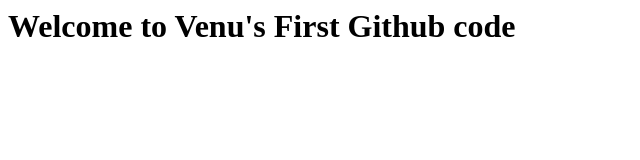
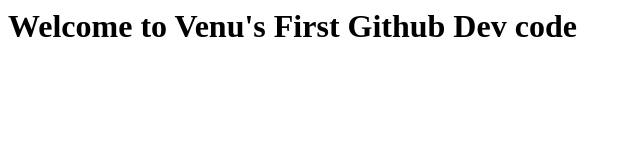
Before and after one commit to venushiligireddy/venu-first-github-repo, a plain HTML site: page Index.html in a window 1280 px wide. Shown: the whole page, without its empty margins (0-640 px from the left). Drawn offline with Linux system fonts and the light colour scheme.

Commit message:
updated index

```diff
--- a/Index.html
+++ b/Index.html
@@ -1 +1 @@
-<h1>Welcome to Venu's First Github code</h1>
+<h1>Welcome to Venu's First Github Dev code</h1>
```
